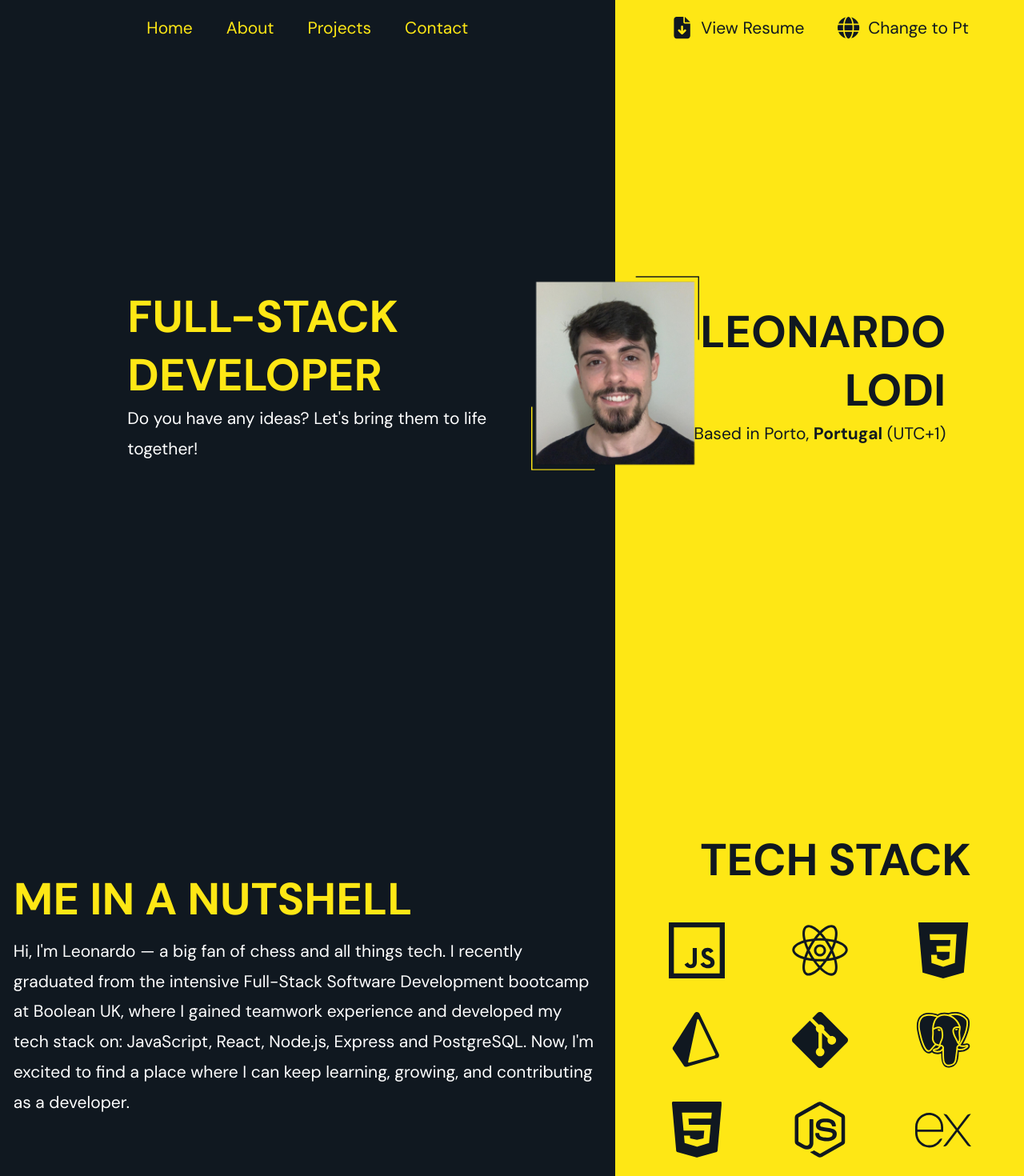
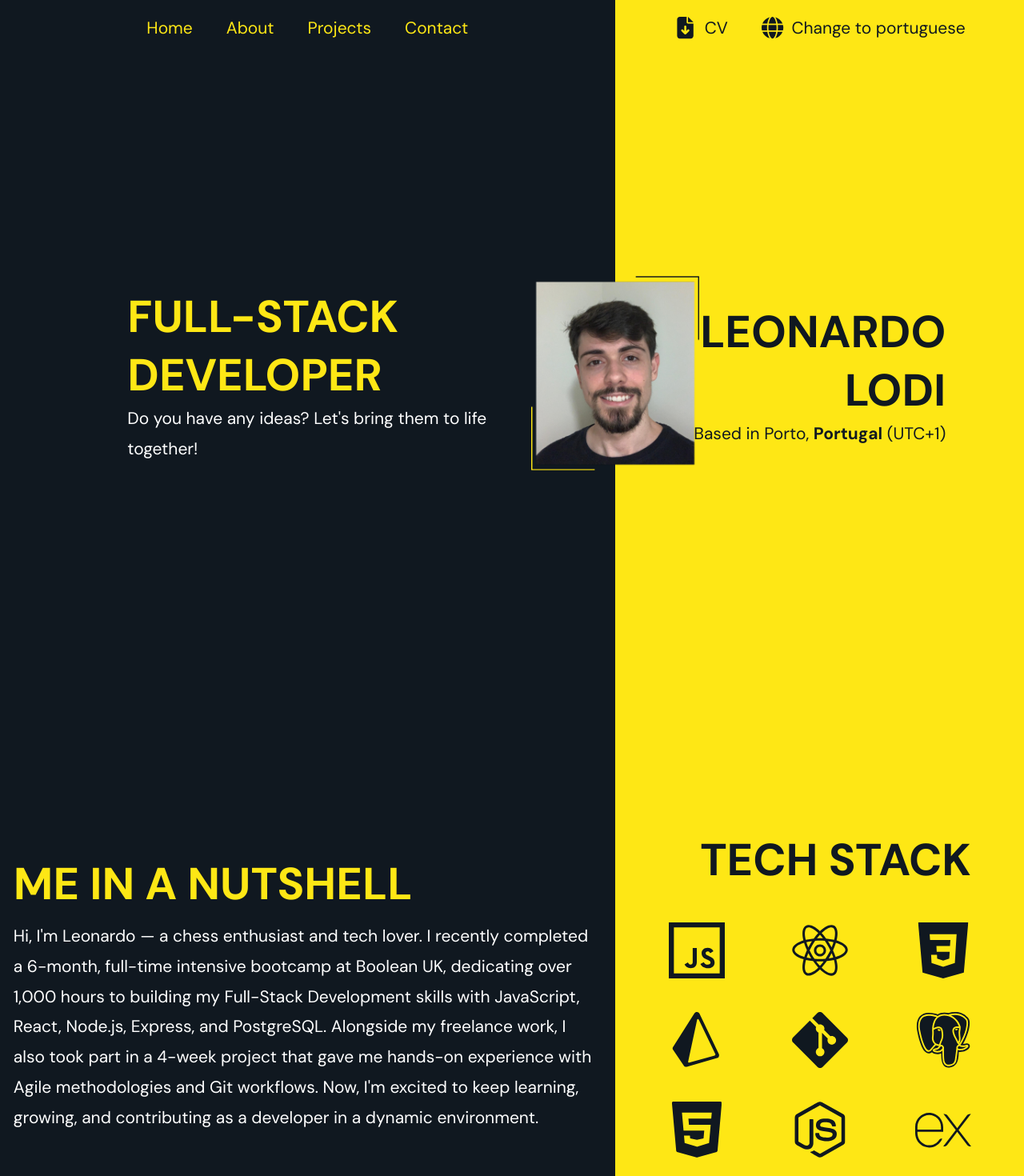
Before and after one commit to LeonardoSaraceli/portfolio, a React (Vite) app: page / in a window 1280 px wide. Shown: the top 1470 px of the page at 80% size. Built offline with nearby package versions, Linux system fonts and the light colour scheme.

Commit message:
Fix: adjust my CV and summary

```diff
--- a/src/assets/styles/App.css
+++ b/src/assets/styles/App.css
@@ -22,10 +22,10 @@
 
 @media screen and (min-width: 1280px) {
   .left-hidden {
-    transform: translateX(-1.5rem);
+    transform: translateX(-1rem);
   }
 
   .right-hidden {
-    transform: translateX(1.5rem);
+    transform: translateX(1rem);
   }
 }
--- a/src/components/Header.jsx
+++ b/src/components/Header.jsx
@@ -8,7 +8,7 @@ import {
   faXmark,
 } from '@fortawesome/free-solid-svg-icons'
 import { useTranslation } from 'react-i18next'
-import leonardoLodiResume from '../LeonardoLodiResume.pdf'
+import leonardoLodiCV from '../LeonardoLodi_CV.pdf'
 
 export default function Header() {
   const [asideVisible, setAsideVisible] = useState(false)
@@ -84,20 +84,20 @@ export default function Header() {
 
         <div id="header-btns">
           <a
-            href={leonardoLodiResume}
+            href={leonardoLodiCV}
             target="_blank"
             rel="noopener noreferrer"
           >
             <picture>
               <FontAwesomeIcon icon={faFileArrowDown} className="header-icon" />
-              <span>{t('view-resume')}</span>
+              <span>CV</span>
             </picture>
           </a>
 
           <picture onClick={toggleLanguage}>
             <FontAwesomeIcon icon={faGlobe} className="header-icon" />
             <span>
-              {t('change-to')} {language === 'en' ? 'Pt' : 'En'}
+              {t('change-to')} {language === 'en' ? 'portuguese' : 'inglês'}
             </span>
           </picture>
         </div>
@@ -137,7 +137,7 @@ export default function Header() {
             </li>
 
             <a
-              href={leonardoLodiResume}
+              href={leonardoLodiCV}
               target="_blank"
               rel="noopener noreferrer"
             >
@@ -149,7 +149,7 @@ export default function Header() {
 
             <li className="menu" onClick={toggleLanguage}>
               <FontAwesomeIcon icon={faGlobe} className="icon" />
-              <span>{language === 'en' ? 'En' : 'Pt'}</span>
+              <span>{language === 'en' ? 'EN' : 'PT'}</span>
             </li>
           </ul>
         </aside>
--- a/src/locale/en.json
+++ b/src/locale/en.json
@@ -8,7 +8,7 @@
     "home-left-text": "Do you have any ideas? Let's bring them to life together!",
     "based-in": "Based in",
     "me-in-a-nutshell": "ME IN A NUTSHELL",
-    "about-left-text": "Hi, I'm Leonardo — a big fan of chess and all things tech. I recently graduated from the intensive Full-Stack Software Development bootcamp at Boolean UK, where I gained teamwork experience and developed my tech stack on: JavaScript, React, Node.js, Express and PostgreSQL. Now, I'm excited to find a place where I can keep learning, growing, and contributing as a developer.",
+    "about-left-text": "Hi, I'm Leonardo — a chess enthusiast and tech lover. I recently completed a 6-month, full-time intensive bootcamp at Boolean UK, dedicating over 1,000 hours to building my Full-Stack Development skills with JavaScript, React, Node.js, Express, and PostgreSQL. Alongside my freelance work, I also took part in a 4-week project that gave me hands-on experience with Agile methodologies and Git workflows. Now, I'm excited to keep learning, growing, and contributing as a developer in a dynamic environment.",
     "tech-stack": "TECH STACK",
     "get-in-touch": "GET IN TOUCH",
     "name": "NAME",
@@ -28,7 +28,6 @@
     "manager": "MANAGER",
     "omniloq-description": "Encrypts every password, safely storing your accounts and logins. Create and save as many items you want. Available for desktop and mobile.",
     "projects": "Projects",
-    "change-to": "Change to",
-    "view-resume": "View Resume"
+    "change-to": "Change to"
   }
 }
--- a/src/locale/pt.json
+++ b/src/locale/pt.json
@@ -8,7 +8,7 @@
     "home-left-text": "Você tem alguma ideia? Então vamos criá-la juntos!",
     "based-in": "Resido em",
     "me-in-a-nutshell": "SOBRE MIM",
-    "about-left-text": "Olá, sou Leonardo - um grande fã de xadrez e de tudo que é relacionado à tecnologia. Recentemente me formei no bootcamp intensivo de Desenvolvimento de Software Full-Stack no Boolean UK, onde ganhei experiência de trabalho em equipe e desenvolvi minhas habilidades em: JavaScript, React, Node.js, Express e PostgreSQL. Agora estou animado para encontrar um lugar onde possa continuar aprendendo, crescendo e contribuindo como desenvolvedor.",
+    "about-left-text": "Olá, sou Leonardo — um entusiasta do xadrez e amante da tecnologia. Recentemente, concluí um bootcamp intensivo de 6 meses em tempo integral na Boolean UK, dedicando mais de 1.000 horas para aprimorar minhas habilidades de desenvolvimento Full-Stack com JavaScript, React, Node.js, Express e PostgreSQL. Paralelamente ao meu trabalho freelancer, também participei de um projeto de 4 semanas que me proporcionou experiência prática com metodologias ágeis e Git. Agora estou animado para continuar aprendendo, crescendo e contribuindo como desenvolvedor em um ambiente dinâmico.",
     "tech-stack": "HABILIDADES",
     "get-in-touch": "ENTRE EM CONTATO",
     "name": "NOME",
@@ -28,7 +28,6 @@
     "manager": "DE SENHAS",
     "omniloq-description": "Criptografa todas as senhas, armazenando com segurança suas contas e logins. Crie e salve quantos itens desejar. Disponível para desktop e celular.",
     "projects": "Projetos",
-    "change-to": "Mudar para",
-    "view-resume": "Ver currículo"
+    "change-to": "Mudar para"
   }
 }
```
Also changed, not shown: 2 other files (tests, documents, lock files or other folders).
